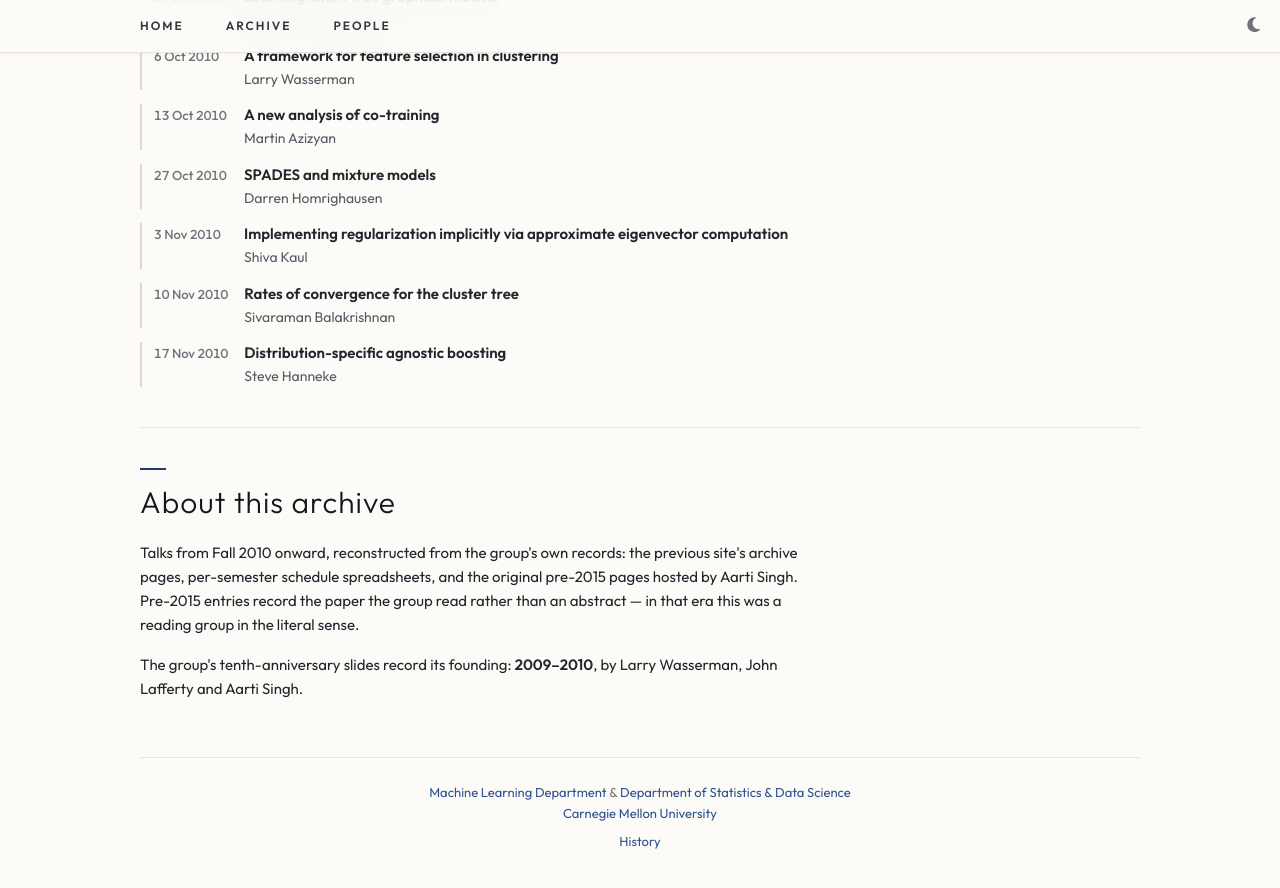
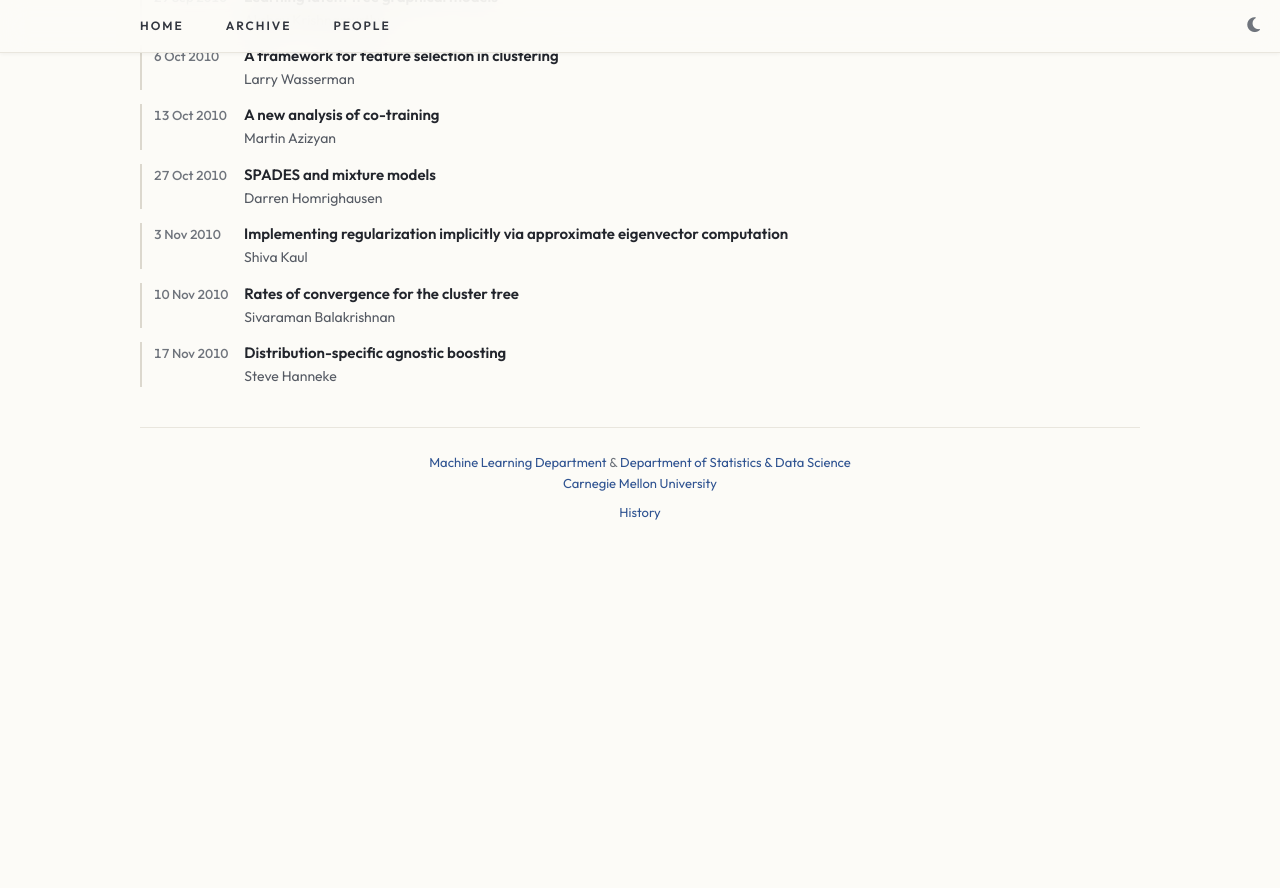
Before and after one commit to StatML-Reading-Group/StatML-Reading-Group.github.io, a Jekyll site: the page built from archive.html, in a window 1280 px wide and 900 px high, scrolled down 23089 px. Shown: the top 888 px of the window. Built offline with Jekyll 4.4.1, drawn with Linux system fonts in a browser that asks for light colours; after the commit the page ends 23660 px from its top, so only the background shows below that.

Commit message:
Drop the 'About this archive' section
The provenance note was for us during the migration, not for readers. The
founding story it carried is already on the History page.

```diff
--- a/archive.html
+++ b/archive.html
@@ -57,21 +57,3 @@ permalink: /archive/
     {%- endif -%}
   {%- endfor -%}
 </div>
-
-<div class="docs-section" id="archive-notes">
-  <h4>About this archive</h4>
-  <div class="prose">
-    <p>
-      Talks from Fall 2010 onward, reconstructed from the group's own records:
-      the previous site's archive pages, per-semester schedule spreadsheets, and
-      the original pre-2015 pages hosted by Aarti Singh. Pre-2015 entries record
-      the paper the group read rather than an abstract &mdash; in that era this
-      was a reading group in the literal sense.
-    </p>
-    <p>
-      The group's tenth-anniversary slides record its founding:
-      <strong>2009&ndash;2010</strong>, by Larry Wasserman, John Lafferty and
-      Aarti Singh.
-    </p>
-  </div>
-</div>
```
